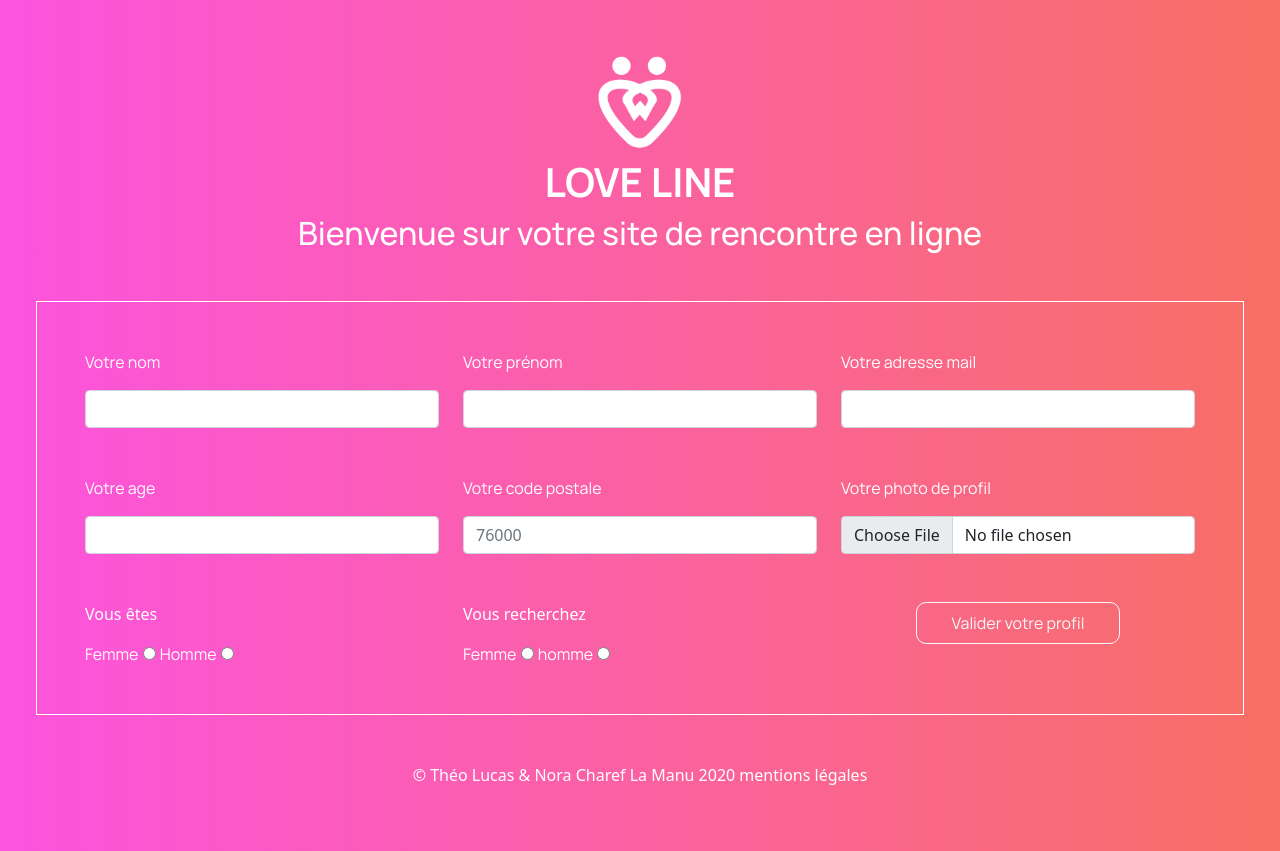
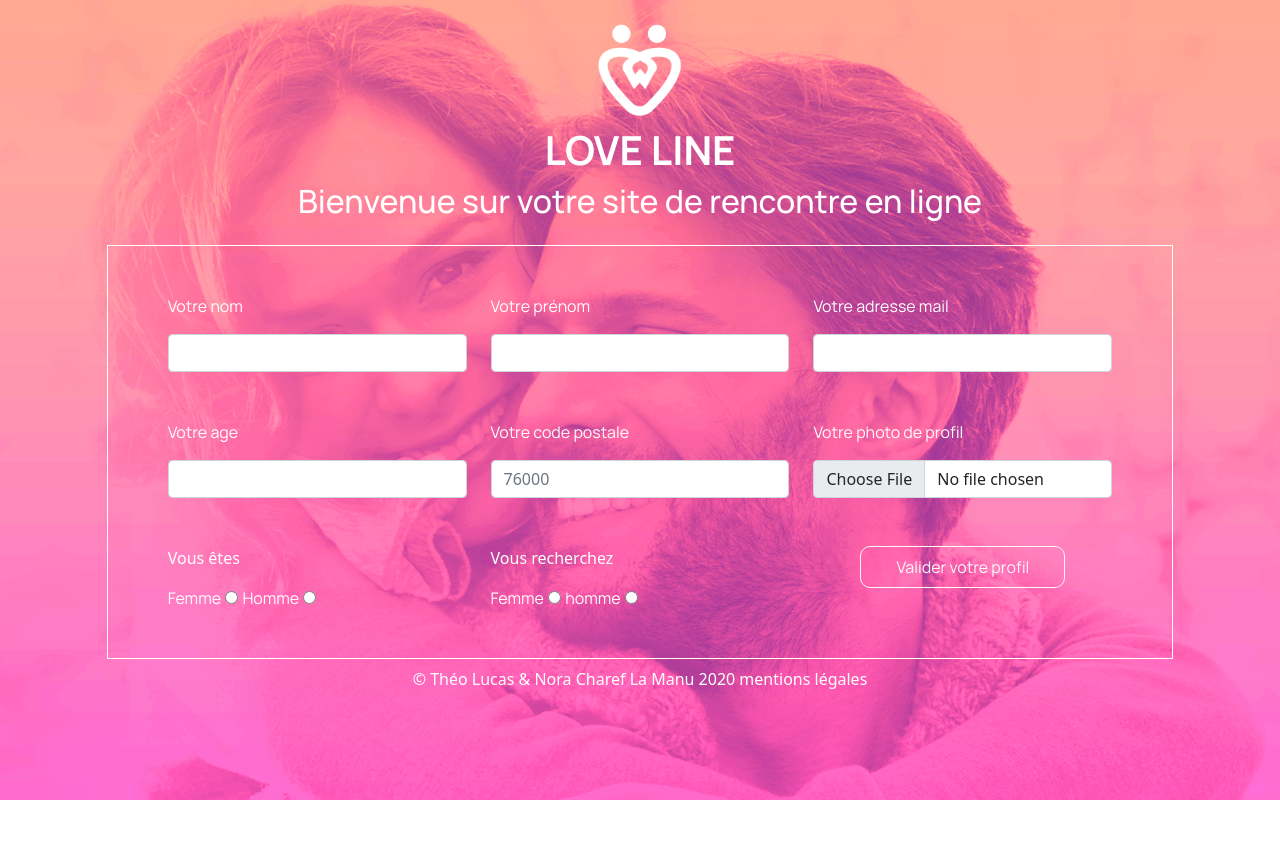
Before and after one commit to theolucas76/siteRencontre, a PHP site: page / in a window 1280 px wide. After the commit the page ends 800 px from the top, so only its background shows below. Run offline with PHP 8.4, Linux system fonts and the light colour scheme.

Commit message:
css Nora

```diff
--- a/assets/css/style.css
+++ b/assets/css/style.css
@@ -12,13 +12,15 @@
     src: url("../fonts/Manrope-medium.otf") format("truetype");
 }
 
-body{
-    height: 100%;
-}
+
 
 #gradient-bg{
     background: linear-gradient(90deg, rgba(253,83,223,1) 0%, rgba(248,111,100,1) 100%);
-    background-size: cover;
+}
+
+#background{
+    background: url(../img/background.png) top center no-repeat;
+    background-attachment: cover;
 }
 
 label{
--- a/assets/js/main.js
+++ b/assets/js/main.js
@@ -4,10 +4,10 @@ btnArray.forEach(element => {
     var bool= false;
     element.addEventListener('click', function () {
             if(bool == false){
-                element.innerHTML = "Liked";
+                element.innerHTML = "Liked ❤";
                 bool= true;
             }else{
-                element.innerHTML = "Like";
+                element.innerHTML = "Like ♡";
                 bool= false;
             }
 
--- a/controllers/lovers_controller.php
+++ b/controllers/lovers_controller.php
@@ -130,7 +130,7 @@
                                         <p><?= $description ?></p>
                                    </div>
                                    <div class="d-flex justify-content-end">
-                                        <span id="btnLike" class="btn btn-outline-light btnCustom">Like</span>
+                                        <span id="btnLike" class="btn btn-outline-light btnCustom">Like ♡</span>
                                    </div>
                               </div>
                          </div>
@@ -202,7 +202,7 @@
                                         <p><?= $description ?></p>
                                    </div>
                                    <div class="d-flex justify-content-end">
-                                        <span id="btnLike" class="btn btn-outline-light btnCustom">Like</span>
+                                        <span id="btnLike" class="btn btn-outline-light btnCustom">Like ♡</span>
                                    </div>
                               </div>
                          </div>
--- a/index.php
+++ b/index.php
@@ -10,19 +10,20 @@
         <link rel="icon" href="assets/img/logo.ico" />
     </head>
 
-    <body>
+    <body id="background" class="wh-100">
         <?php include("controllers/index_controller.php");?>
         <!--------------------------------------------------------------------------------------------------------------------------------------->
         <!-------------------------------------------------------FORMULAIRE---------------------------------------------------------------------->
         <!--------------------------------------------------------------------------------------------------------------------------------------->
-        <div id="gradient-bg" class="container-fluid text-white p-5">
+        <div  class="container-fluid text-white justify-content-center">
             <div class="row">
-                <header class="col text-center">
+                <header class="col-12 text-center mt-3">
                     <img src="assets/img/logowhite.png" id="logo" alt="logo Love Line">
                     <h1>LOVE LINE</h1>
-                    <h2 class="mb-5">Bienvenue sur votre site de rencontre en ligne </h2>
+                    <h2 class="mb-4">Bienvenue sur votre site de rencontre en ligne </h2>
                 </header>
-                <form method="post" action="views/lovers.php" enctype="multipart/form-data" class="p-5 border border-white" name="signIn">
+                <div class="col-10 border border-white mx-auto">
+                <form method="post" action="views/lovers.php" enctype="multipart/form-data" class="p-5 " name="signIn">
                     <div class="row mb-5">
                         <div class="col-md-4">
                             <div class="form-group">
@@ -92,8 +93,8 @@
                     </div>
                 </form>
             </div>
-            <footer class="mt-5">
-                <p class="text-center text-white">© Théo Lucas & Nora Charef La Manu 2020  <a href="#">mentions légales</a></p>
+            <footer class="mt-2">
+                <p class="text-center text-white">© Théo Lucas & Nora Charef La Manu 2020  <a href="mentionslégales.html">mentions légales</a></p>
             </footer>
         </div>
         <script src="https://cdn.jsdelivr.net/npm/bootstrap@5.0.0-beta1/dist/js/bootstrap.bundle.min.js" integrity="sha384-ygbV9kiqUc6oa4msXn9868pTtWMgiQaeYH7/t7LECLbyPA2x65Kgf80OJFdroafW" crossorigin="anonymous"></script>
--- a/views/lovers.php
+++ b/views/lovers.php
@@ -24,10 +24,10 @@
                         <div class="collapse navbar-collapse">
                             <ul class="navbar-nav ms-auto mb-2 mb-lg-0 d-flex">
                                 <li class="nav-item">
-                                    <a class="nav-link text-white" href="#about1">Bienvenue <?= $_COOKIE['firstname']?></a>
+                                    <a class="nav-link text-white">Bienvenue <?= $_COOKIE['firstname']?></a>
                                 </li>
                                 <li class="nav-item">
-                                    <a class="nav-link text-white" href="#ourcard">Votre profil</a>
+                                    <a class="nav-link text-white" href="user.php">Votre profil</a>
                                 </li>
                             </ul>
                         </div>
```
Also changed, not shown: assets/img/background.png.
